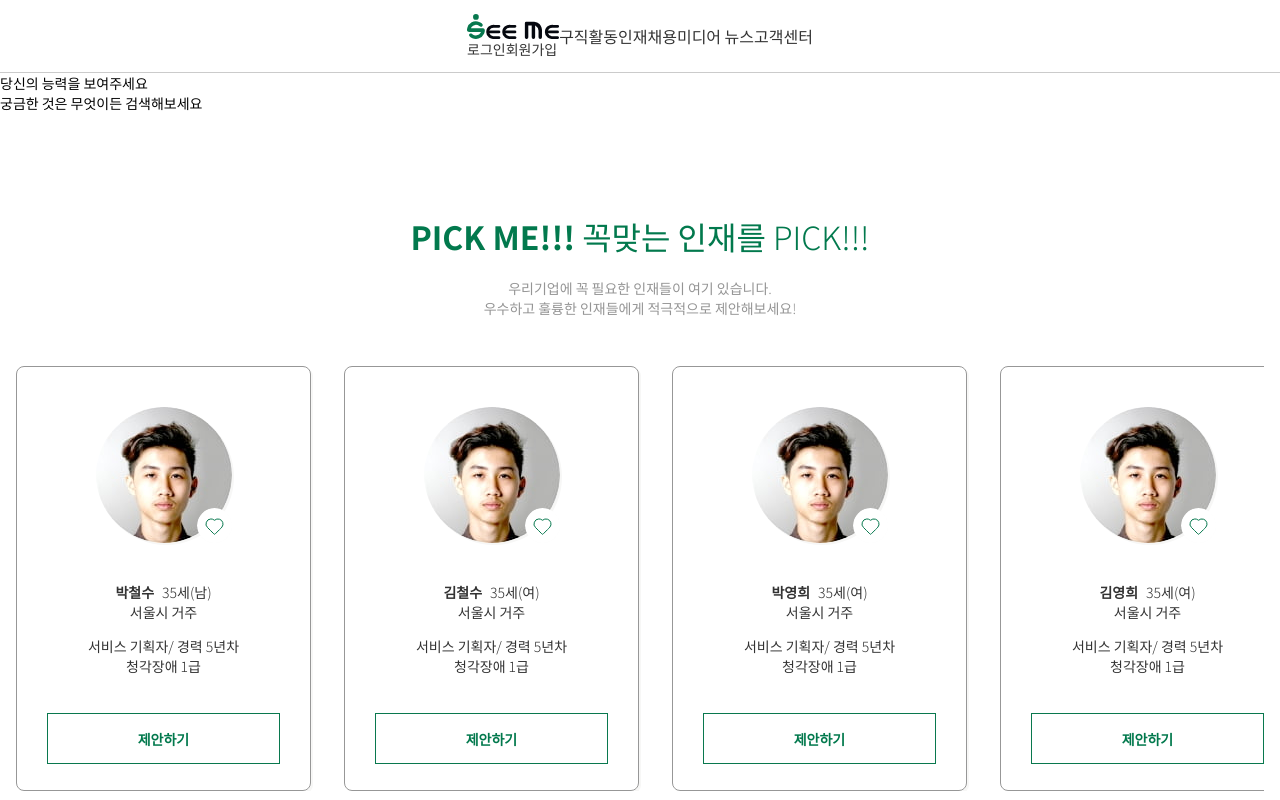
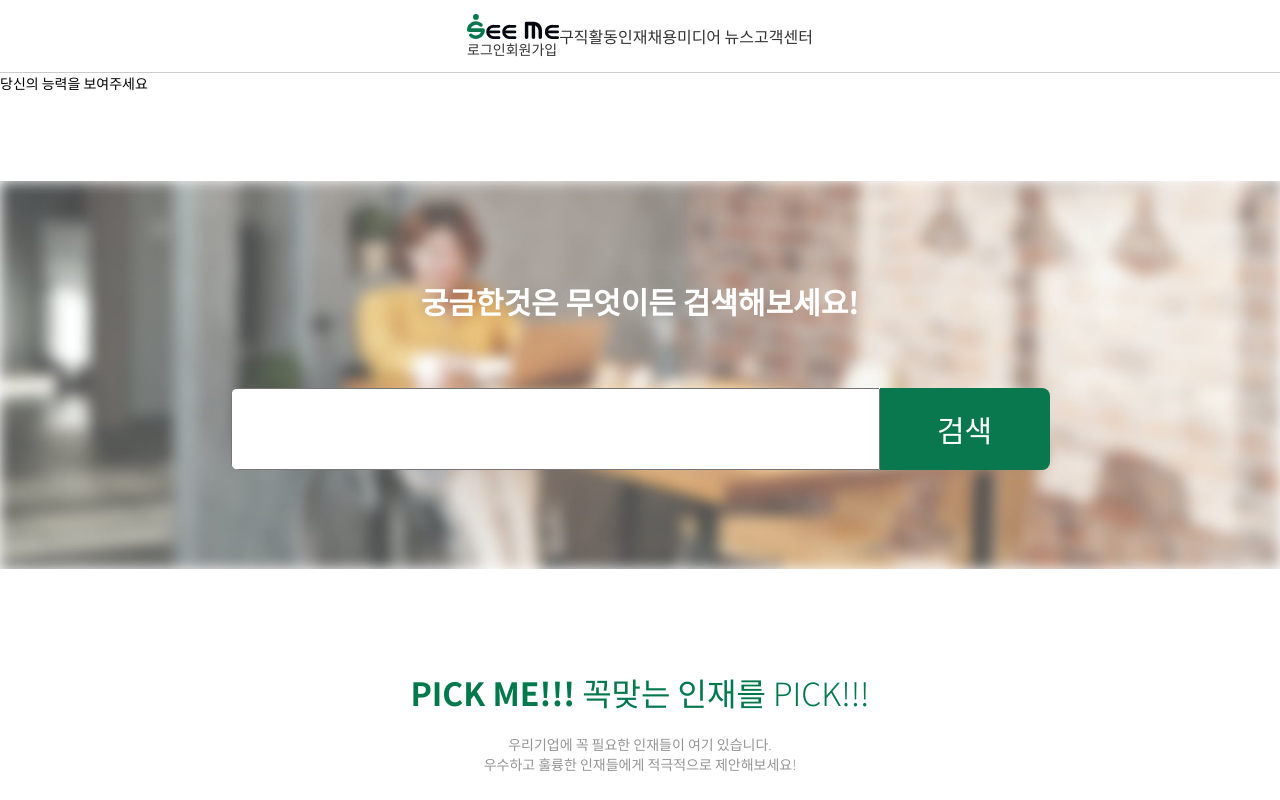
Before and after one commit to volunteer-project-1/volunteer_client, a Next.js app: page / in a window 1280 px wide. Shown: the top 800 px of the page. Built offline with nearby package versions, Linux system fonts and the light colour scheme.

Commit message:
[feat] SearchSection 배경 및 내용 추가
* SearchSection
  * 배경 이미지 추가
  * 설명 문구 추가
  * 검색칸 및 검색버튼 추가
    * 검색버튼 누르면 그냥 검색칸 내용 alert로 띄움
  * (해시태그는 아직 추가 안 함)

```diff
--- /dev/null
+++ b/src/views/home/SearchSection.module.scss
@@ -0,0 +1,61 @@
+.searchSection {
+    position: relative;
+
+    width: 100%;
+    margin-top: 88px;
+}
+
+.background {
+    // img 하단에 마진 생기는 현상 막음.
+    // https://stackoverflow.com/a/10844318/2804329
+    vertical-align: middle;
+    vertical-align: middle;
+
+    width: 100%;
+}
+
+.content {
+    position: absolute;
+    display: flex;
+    flex-direction: column;
+    justify-content: center;
+    align-items: center;
+
+    top: 0;
+    left: 0;
+    width: 100%;
+    height: 100%;
+}
+
+.description {
+    @extend .font, .white, .size30, .bold;
+}
+
+.searchArea {
+    // border-radius가 자식들의 border도 깎아내도록 함.
+    overflow: hidden;
+
+    display: flex;
+    flex-direction: row;
+
+    width: 819px;
+    height: 82px;
+    max-width: 100%;
+    margin-top: 65px;
+    border-radius: 8px;
+
+    @extend .font, .size30;
+}
+
+.searchInput {
+    flex: 1;
+    font-size: inherit;
+}
+
+.searchButton {
+    width: 170px;
+    font-size: inherit;
+
+    @extend .font, .white;
+    @include boxColor(background-color, green);
+}
--- a/src/views/home/SearchSection.tsx
+++ b/src/views/home/SearchSection.tsx
@@ -1,5 +1,33 @@
-import React from "react";
+import React, { ChangeEvent, useState } from "react";
 
-const SearchSection = () => <div>궁금한 것은 무엇이든 검색해보세요</div>;
+import styles from "@/views/home/SearchSection.module.scss";
+import Background from "@/images/home-search.jpg";
+
+const SearchSection = () => {
+  const [input, setInput] = useState("");
+
+  const onChangeInput = (event: ChangeEvent<HTMLInputElement>) => {
+    setInput(event.target.value);
+  };
+
+  const onClickSearch = () => {
+    alert(`검색: "${input}"`);
+  };
+
+  return (
+    <div className={styles.searchSection}>
+      <img className={styles.background} src={Background.src} alt={"Background"} />
+      <div className={styles.content}>
+        <div className={styles.description}>궁금한것은 무엇이든 검색해보세요!</div>
+        <div className={styles.searchArea}>
+          <input className={styles.searchInput} type={"text"} value={input} onChange={onChangeInput} />
+          <button className={styles.searchButton} onClick={onClickSearch}>
+            검색
+          </button>
+        </div>
+      </div>
+    </div>
+  );
+};
 
 export default SearchSection;
```
Also changed, not shown: src/images/home-search.jpg (added).
